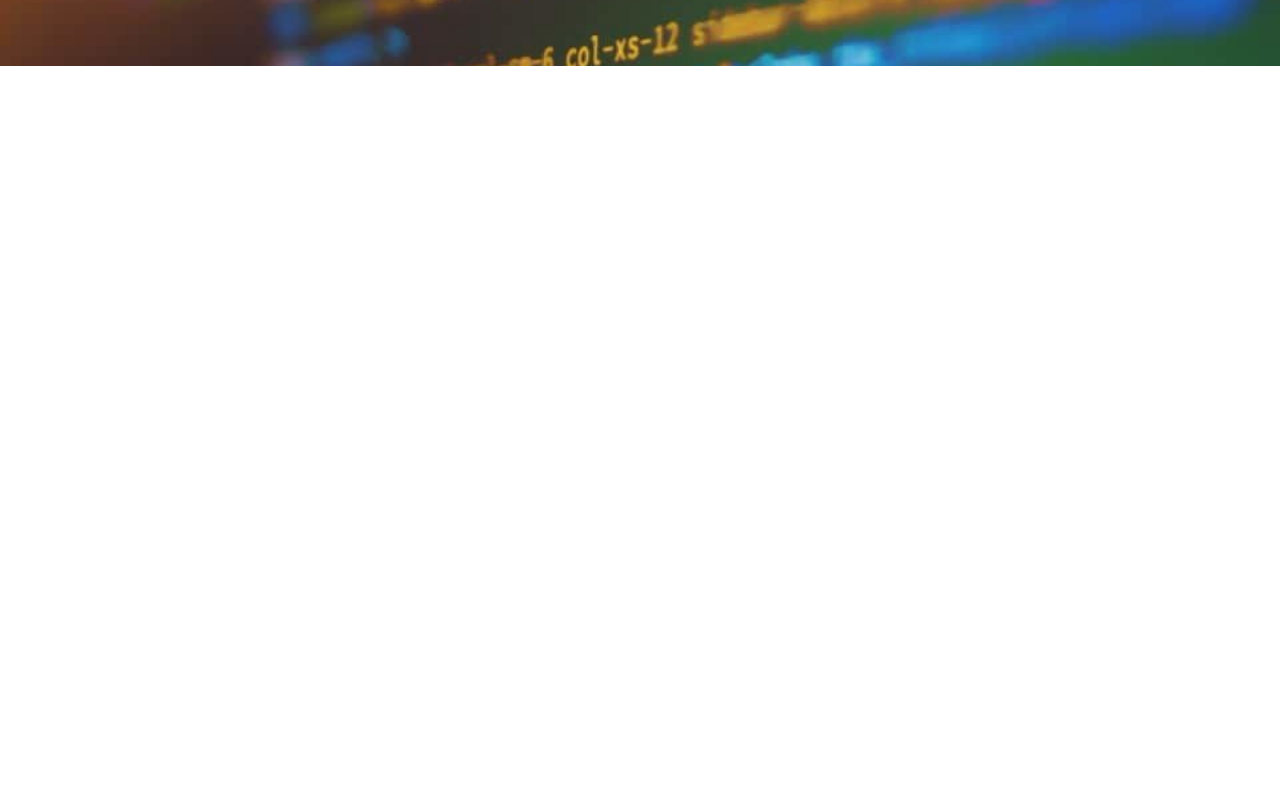
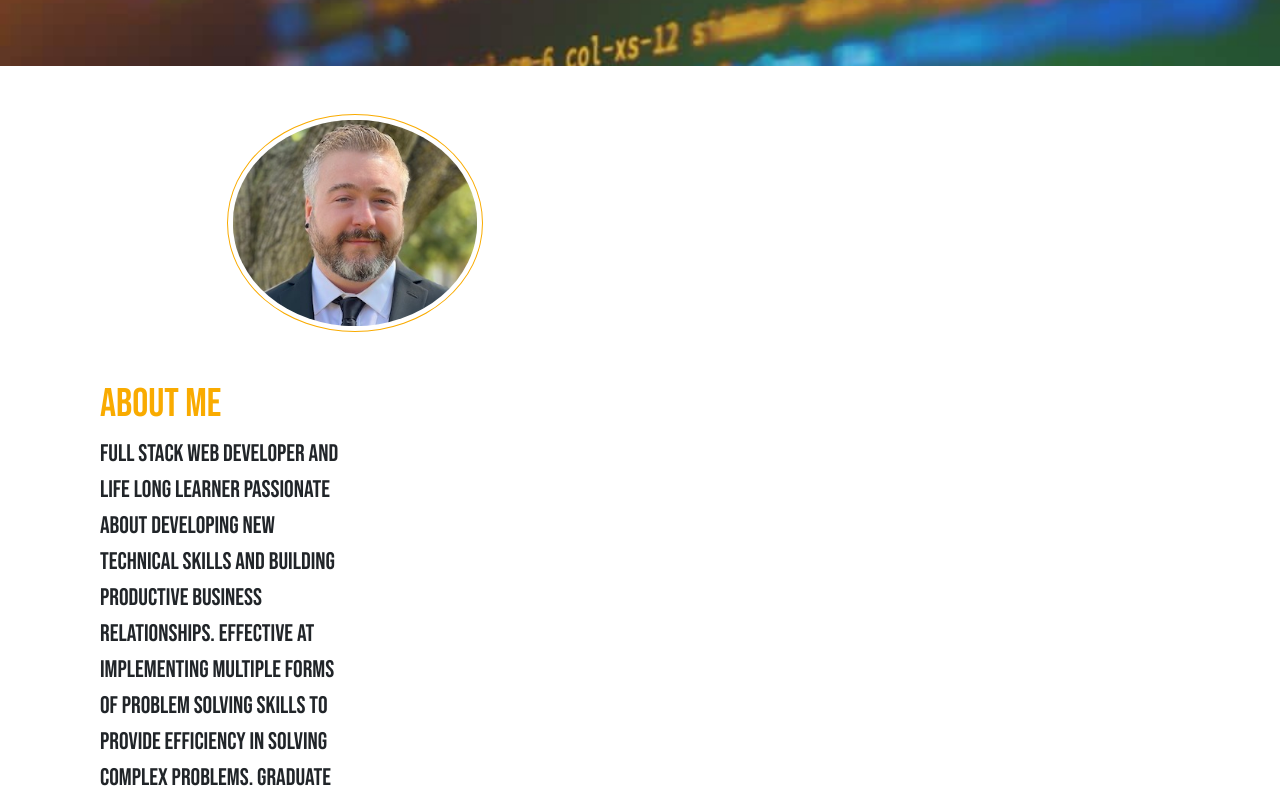
Before and after one commit to wjimh314/wh_portfolio, a React (Create React App) app: page / in a window 1280 px wide. Shown: the part 766-1560 px from the top of the page. Before the commit the page ends 832 px from the top, so only its background shows below. Built offline with nearby package versions, Linux system fonts and the light colour scheme.

Commit message:
finished about me

```diff
--- a/src/App.css
+++ b/src/App.css
@@ -10,7 +10,7 @@
 }
 
 body{
-  font-family: 'Bebas Neue', cursive;
+  font-family: 'Bebas Neue', cursive !important;
 
 }
 /************************ NAVBAR *********************************/
@@ -69,7 +69,7 @@
   justify-content: center;
   align-items:center;
   text-align:center;
-  font-family: 'Bebas Neue', cursive;
+
    z-index: 1;
 
 }
@@ -100,3 +100,31 @@
   transition: 1.0s ease-in-out;
 
 }
+/* AboutMe */
+.photo-wrap{
+  display:flex;
+  justify-content:center ;
+  align-items:center;
+
+}
+
+.profile-img{
+  width:16rem;
+  border-radius:50%;
+  padding: .3rem;
+  border:1px solid var(--primary-orange);
+
+}
+.about-heading{
+  color:var(--primary-orange);
+
+}
+.p-text{
+  font-size: x-large;
+}
+@media(max-width:468px){
+  .profile-img{
+    width:10rem;
+
+  }
+}
--- a/src/App.js
+++ b/src/App.js
@@ -3,6 +3,7 @@
 //  import Particles from "react-tsparticles";
 import Navbar from './components/Navbar';
 import Header from './components/Header';
+import AboutMe from './components/AboutMe';
 
 function App() {
   return(
@@ -22,6 +23,7 @@
   /> } */}
   <Navbar />
    <Header />
+   <AboutMe/>
    </>
   );
 }
--- a/src/components/AboutMe.js
+++ b/src/components/AboutMe.js
@@ -0,0 +1,24 @@
+import React from 'react';
+import author from "../me.jpg";
+
+const AboutMe = () => {
+  return (
+    <div className="container py-5">
+        <div className="row">
+            <div className="col-lg-6 col-xm-12">
+            <div className="photo-wrap mb-5">
+                <img className="profile-img"src={author} alt=""/>
+            </div>
+            <div className="col-lg-6 col-xm-12">
+
+            <h1 className="about-heading">About Me</h1>
+                <p className="p-text">Full Stack Web Developer and life long learner passionate about developing new technical skills and building productive business relationships. Effective at implementing multiple forms of problem solving skills to provide efficiency in solving complex problems. Graduate of the University of Pennsylvania Full Stack Web Development Boot Camp with hands-on experience building front end websites from scratch and creating back-end applications and databases. Known for strong teamwork and project management skills during the development cycle of complex projects.</p>
+            </div>
+
+        </div>
+    </div>
+    </div>
+  )
+}
+
+export default AboutMe
```
Also changed, not shown: src/me.jpg (added).
